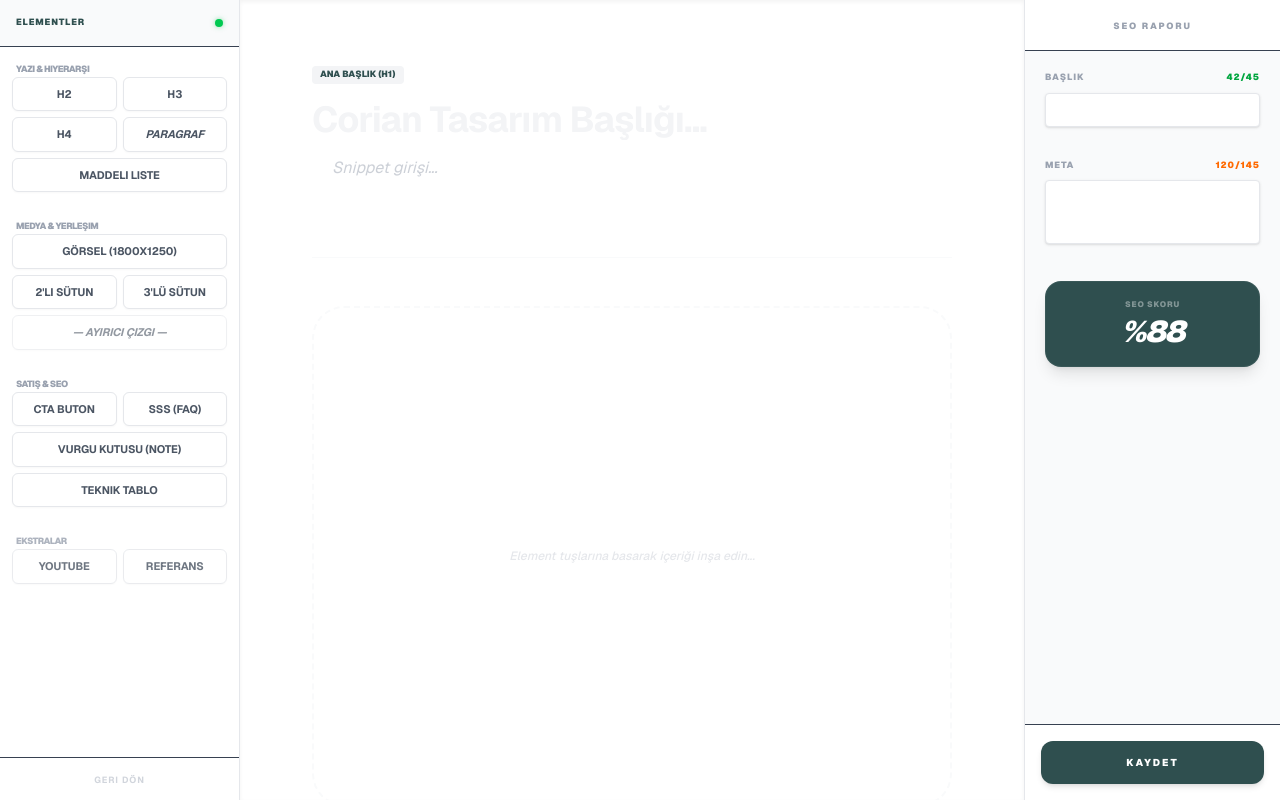
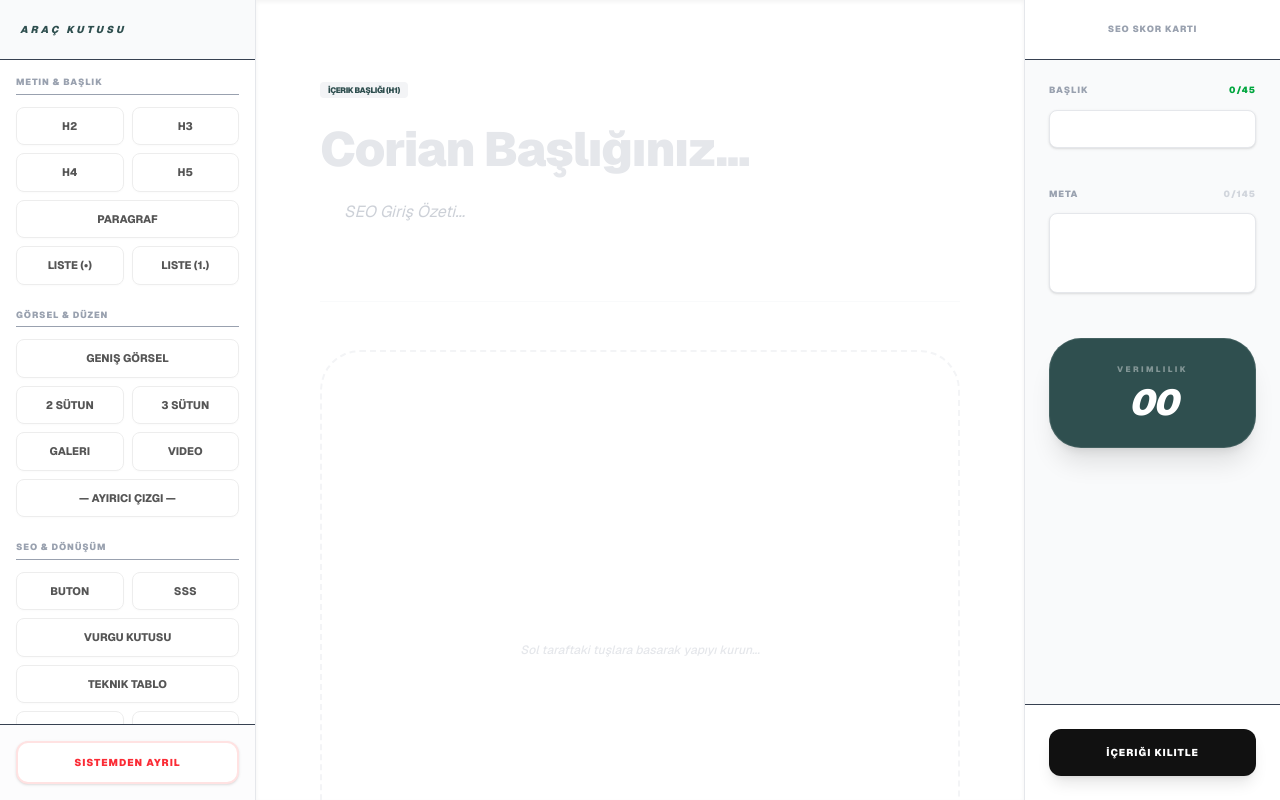
Before and after one commit to ozgurtasarimmobilya-create/my-admin-panel, a Next.js app: page /icerik-yonetimi/corian in a window 1280 px wide. Built offline with nearby package versions, Linux system fonts and the light colour scheme.

Commit message:
sol panel: tam simetrik grid, eklenen yeni elementler ve belirgin cikis butonu

```diff
--- a/app/icerik-yonetimi/corian/page.tsx
+++ b/app/icerik-yonetimi/corian/page.tsx
@@ -3,136 +3,140 @@
 import { useState } from 'react';
 import Link from 'next/link';
 
-export default function ProfessionalTerminalV8() {
-  const [openGroup, setOpenGroup] = useState<string | null>('text');
-
+export default function ProfessionalTerminalV9() {
   return (
     <div className="flex h-screen bg-[#F3F4F6] text-[#374151] font-sans overflow-hidden text-[12px]">
 
-      {/* --- SOL: ELEMENT KÜTÜPHANESİ (GRID YAPI) --- */}
-      <aside className="w-60 bg-white border-r border-gray-200 flex flex-col shadow-sm">
-        <div className="p-4 border-b bg-[#F9FAFB] flex justify-between items-center">
-          <h1 className="font-black text-[9px] tracking-widest text-[#2F4F4F] uppercase">Elementler</h1>
-          <div className="w-2 h-2 rounded-full bg-green-500 shadow-[0_0_5px_rgba(34,197,94,0.5)]"></div>
+      {/* --- SOL: GELİŞMİŞ ELEMENT CEPHANELİĞİ --- */}
+      <aside className="w-64 bg-white border-r border-gray-200 flex flex-col shadow-sm">
+        <div className="h-[60px] flex items-center px-5 border-b bg-[#F9FAFB]">
+          <span className="font-black text-[10px] tracking-[0.3em] text-[#2F4F4F] uppercase italic">Araç Kutusu</span>
         </div>
 
-        <div className="flex-1 overflow-y-auto custom-scrollbar p-3 space-y-6">
+        <div className="flex-1 overflow-y-auto custom-scrollbar p-4 space-y-6">
 
-          {/* GRUP 1: TİPOGRAFİ (BAŞLIKLAR VE YAZI) */}
-          <div className="space-y-2">
-            <label className="text-[9px] font-black text-gray-400 uppercase tracking-tighter ml-1">Yazı & Hiyerarşi</label>
-            <div className="grid grid-cols-2 gap-1.5">
+          {/* GRUP 1: TİPOGRAFİ */}
+          <div className="space-y-3">
+            <label className="text-[9px] font-black text-gray-400 uppercase tracking-widest block border-b pb-1">Metin & Başlık</label>
+            <div className="grid grid-cols-2 gap-2">
               <button className="btn-tool">H2</button>
               <button className="btn-tool">H3</button>
               <button className="btn-tool">H4</button>
-              <button className="btn-tool italic">Paragraf</button>
-              <button className="btn-tool col-span-2">Maddeli Liste</button>
+              <button className="btn-tool">H5</button>
+              <button className="btn-tool col-span-2">Paragraf</button>
+              <button className="btn-tool">Liste (•)</button>
+              <button className="btn-tool">Liste (1.)</button>
             </div>
           </div>
 
           {/* GRUP 2: MEDYA & DÜZEN */}
-          <div className="space-y-2">
-            <label className="text-[9px] font-black text-gray-400 uppercase tracking-tighter ml-1">Medya & Yerleşim</label>
-            <div className="grid grid-cols-2 gap-1.5">
-              <button className="btn-tool col-span-2 text-[10px]">Görsel (1800x1250)</button>
-              <button className="btn-tool">2'li Sütun</button>
-              <button className="btn-tool">3'lü Sütun</button>
-              <button className="btn-tool col-span-2 border-dashed opacity-60 italic">— Ayırıcı Çizgi —</button>
+          <div className="space-y-3">
+            <label className="text-[9px] font-black text-gray-400 uppercase tracking-widest block border-b pb-1">Görsel & Düzen</label>
+            <div className="grid grid-cols-2 gap-2">
+              <button className="btn-tool col-span-2">Geniş Görsel</button>
+              <button className="btn-tool">2 Sütun</button>
+              <button className="btn-tool">3 Sütun</button>
+              <button className="btn-tool">Galeri</button>
+              <button className="btn-tool">Video</button>
+              <button className="btn-tool col-span-2 text-[10px] border-dashed">— Ayırıcı Çizgi —</button>
             </div>
           </div>
 
-          {/* GRUP 3: SATIŞ & ETKİLEŞİM */}
-          <div className="space-y-2">
-            <label className="text-[9px] font-black text-gray-400 uppercase tracking-tighter ml-1">Satış & SEO</label>
-            <div className="grid grid-cols-2 gap-1.5">
-              <button className="btn-tool font-bold text-blue-600 border-blue-100">CTA Buton</button>
-              <button className="btn-tool font-bold text-orange-600 border-orange-100">SSS (FAQ)</button>
-              <button className="btn-tool col-span-2 text-indigo-600 border-indigo-100 bg-indigo-50/10">Vurgu Kutusu (Note)</button>
-              <button className="btn-tool col-span-2 border-gray-300 font-bold">Teknik Tablo</button>
+          {/* GRUP 3: SATIŞ & TEKNİK */}
+          <div className="space-y-3">
+            <label className="text-[9px] font-black text-gray-400 uppercase tracking-widest block border-b pb-1">SEO & Dönüşüm</label>
+            <div className="grid grid-cols-2 gap-2">
+              <button className="btn-tool text-blue-600 font-bold">Buton</button>
+              <button className="btn-tool text-orange-600 font-bold">SSS</button>
+              <button className="btn-tool col-span-2 text-emerald-600 font-bold bg-emerald-50/30">Vurgu Kutusu</button>
+              <button className="btn-tool col-span-2 font-bold">Teknik Tablo</button>
+              <button className="btn-tool">Referans</button>
+              <button className="btn-tool">İletişim</button>
             </div>
           </div>
 
-          {/* GRUP 4: EKSTRALAR */}
-          <div className="space-y-2 opacity-80">
-            <label className="text-[9px] font-black text-gray-400 uppercase tracking-tighter ml-1">Ekstralar</label>
-            <div className="grid grid-cols-2 gap-1.5">
-              <button className="btn-tool text-[10px]">YouTube</button>
-              <button className="btn-tool text-[10px]">Referans</button>
+          {/* GRUP 4: İLERİ SEVİYE ELEMENTLER */}
+          <div className="space-y-3">
+            <label className="text-[9px] font-black text-gray-400 uppercase tracking-widest block border-b pb-1">Gelişmiş</label>
+            <div className="grid grid-cols-2 gap-2 pb-4">
+              <button className="btn-tool">HTML Kod</button>
+              <button className="btn-tool">Harita</button>
+              <button className="btn-tool">Fiyat</button>
+              <button className="btn-tool">Dosya</button>
             </div>
           </div>
         </div>
 
-        <div className="p-3 border-t text-center">
-          <Link href="/icerik-yonetimi" className="text-[9px] font-bold text-gray-300 hover:text-black transition-colors uppercase tracking-widest">Geri Dön</Link>
+        {/* BELİRGİN ÇIKIŞ BUTONU */}
+        <div className="p-4 border-t bg-gray-50/50">
+          <Link href="/icerik-yonetimi" className="flex items-center justify-center w-full py-3 bg-white border-2 border-red-100 rounded-xl text-[10px] font-black text-red-500 hover:bg-red-500 hover:text-white hover:border-red-500 transition-all shadow-sm tracking-widest uppercase">
+            Sistemden Ayrıl
+          </Link>
         </div>
       </aside>
 
       {/* --- ORTA: YAZIM ALANI --- */}
       <main className="flex-1 bg-white overflow-y-auto scroll-smooth shadow-inner">
-        <div className="max-w-[720px] mx-auto py-16 px-10 space-y-12">
-          <div className="space-y-4">
-            <div className="inline-block px-2 py-0.5 bg-gray-100 text-[#2F4F4F] text-[9px] font-black rounded uppercase">Ana Başlık (H1)</div>
-            <input className="w-full text-4xl font-bold border-none outline-none placeholder:text-gray-100 tracking-tight text-[#111]" placeholder="Corian Tasarım Başlığı..." />
-            <textarea className="w-full text-base text-gray-400 border-none outline-none resize-none italic border-l-2 border-gray-100 pl-5" placeholder="Snippet girişi..." rows={2} />
+        <div className="max-w-[720px] mx-auto py-20 px-10 space-y-12">
+          <div className="space-y-5">
+            <div className="inline-block px-2 py-0.5 bg-gray-100 text-[#2F4F4F] text-[8px] font-black rounded uppercase tracking-tighter">İçerik Başlığı (H1)</div>
+            <input className="w-full text-5xl font-black border-none outline-none placeholder:text-gray-200 tracking-tight text-[#111]" placeholder="Corian Başlığınız..." />
+            <textarea className="w-full text-base text-gray-400 border-none outline-none resize-none italic border-l-2 border-gray-50 pl-6" placeholder="SEO Giriş Özeti..." rows={2} />
           </div>
           <div className="h-px bg-gray-50 w-full"></div>
-          <div className="min-h-[500px] border-2 border-dashed border-gray-50 rounded-[2rem] flex items-center justify-center text-gray-200 font-medium italic">
-            Element tuşlarına basarak içeriği inşa edin...
+          <div className="min-h-[600px] border-2 border-dashed border-gray-100 rounded-[2.5rem] flex items-center justify-center text-gray-200 font-medium italic select-none">
+            Sol taraftaki tuşlara basarak yapıyı kurun...
           </div>
         </div>
       </main>
 
-      {/* --- SAĞ: ANALİZ (DAR VE NET) --- */}
+      {/* --- SAĞ: ANALİZ --- */}
       <aside className="w-64 bg-[#F9FAFB] border-l border-gray-200 flex flex-col">
-        <div className="p-4 border-b bg-white text-center">
-          <span className="font-black text-[9px] text-gray-400 uppercase tracking-[0.2em]">SEO Raporu</span>
+        <div className="h-[60px] flex items-center justify-center border-b bg-white">
+          <span className="font-black text-[9px] text-gray-400 uppercase tracking-widest">SEO Skor Kartı</span>
         </div>
-        <div className="p-5 space-y-8 flex-1 overflow-y-auto">
-          <div className="space-y-2">
-            <div className="flex justify-between text-[9px] font-black text-gray-400 uppercase tracking-widest"><span>Başlık</span> <span className="text-green-600">42/45</span></div>
-            <input className="w-full p-2 bg-white border border-gray-200 rounded text-xs outline-none focus:border-[#2F4F4F] shadow-sm" />
+        <div className="p-6 space-y-10 flex-1">
+          <div className="space-y-3">
+             <div className="flex justify-between text-[9px] font-black text-gray-400 uppercase tracking-widest"><span>Başlık</span> <span className="text-green-600">0/45</span></div>
+             <input className="w-full p-2.5 bg-white border border-gray-200 rounded-lg text-xs outline-none focus:ring-1 focus:ring-[#2F4F4F] transition-all shadow-sm" />
           </div>
-          <div className="space-y-2">
-            <div className="flex justify-between text-[9px] font-black text-gray-400 uppercase tracking-widest"><span>Meta</span> <span className="text-orange-500">120/145</span></div>
-            <textarea className="w-full p-2 bg-white border border-gray-200 rounded text-xs outline-none h-16 resize-none focus:border-[#2F4F4F] shadow-sm" />
+          <div className="space-y-3">
+             <div className="flex justify-between text-[9px] font-black text-gray-400 uppercase tracking-widest"><span>Meta</span> <span className="text-gray-300">0/145</span></div>
+             <textarea className="w-full p-2.5 bg-white border border-gray-200 rounded-lg text-xs outline-none h-20 resize-none shadow-sm" />
           </div>
-          <div className="bg-[#2F4F4F] p-4 rounded-2xl text-white flex flex-col items-center justify-center gap-1 shadow-lg border border-white/5">
-             <span className="text-[8px] font-black uppercase tracking-widest opacity-40">SEO Skoru</span>
-             <span className="text-3xl font-black italic tracking-tighter">%88</span>
+          <div className="bg-[#2F4F4F] p-6 rounded-[2rem] text-white flex flex-col items-center justify-center gap-2 shadow-xl border border-white/10 group">
+             <span className="text-[8px] font-black uppercase tracking-[0.3em] opacity-40">Verimlilik</span>
+             <span className="text-4xl font-black italic tracking-tighter group-hover:scale-110 transition-transform">00</span>
           </div>
         </div>
-        <div className="p-4 bg-white border-t">
-          <button className="w-full bg-[#2F4F4F] text-white py-3.5 rounded-xl text-[10px] font-black tracking-[0.2em] uppercase hover:bg-black transition-all shadow-md">KAYDET</button>
+        <div className="p-6 border-t bg-white">
+          <button className="w-full bg-[#111] text-white py-4 rounded-xl text-[10px] font-black tracking-widest uppercase hover:bg-[#2F4F4F] transition-all shadow-lg active:scale-95">
+            İçeriği Kilitle
+          </button>
         </div>
       </aside>
 
       <style jsx>{`
         .btn-tool {
           background: white;
-          border: 1px solid #E5E7EB;
-          border-radius: 6px;
-          padding: 8px 4px;
+          border: 1px solid #EDEDED;
+          border-radius: 8px;
+          padding: 10px 6px;
           font-size: 11px;
-          font-weight: 700;
-          color: #4B5563;
+          font-weight: 800;
+          color: #555;
           transition: all 0.1s ease;
-          box-shadow: 0 1px 2px rgba(0,0,0,0.03);
-          display: flex;
-          align-items: center;
-          justify-content: center;
+          box-shadow: 0 1px 2px rgba(0,0,0,0.02);
+          display: flex; align-items: center; justify-content: center;
           text-transform: uppercase;
-          letter-spacing: -0.01em;
         }
         .btn-tool:hover {
           border-color: #2F4F4F;
           color: #2F4F4F;
-          box-shadow: 0 4px 6px -1px rgba(0, 0, 0, 0.05);
           transform: translateY(-1px);
+          box-shadow: 0 4px 12px rgba(0,0,0,0.05);
         }
-        .btn-tool:active {
-          transform: translateY(0);
-          background-color: #F9FAFB;
-        }
+        .btn-tool:active { transform: translateY(0); background: #F9FAFB; }
         .custom-scrollbar::-webkit-scrollbar { width: 3px; }
         .custom-scrollbar::-webkit-scrollbar-thumb { background: #E5E7EB; border-radius: 10px; }
       `}</style>
```
